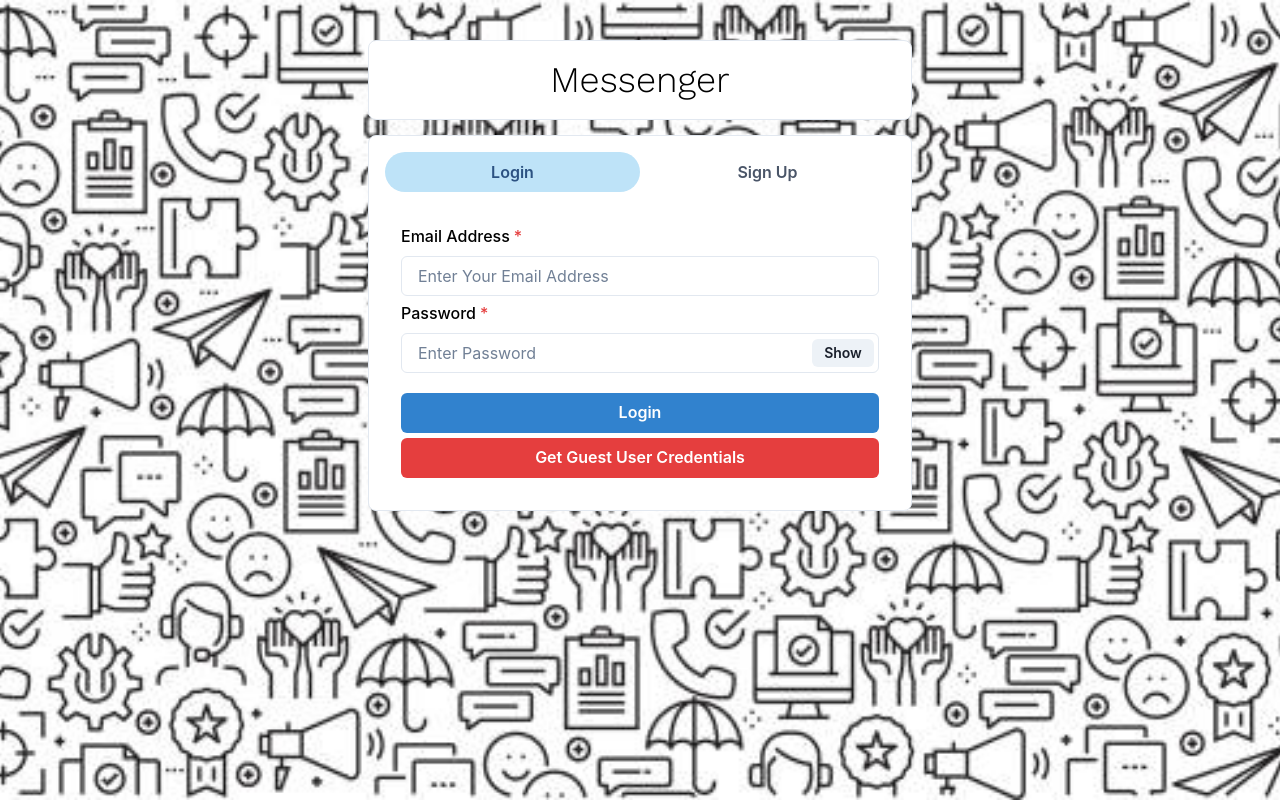
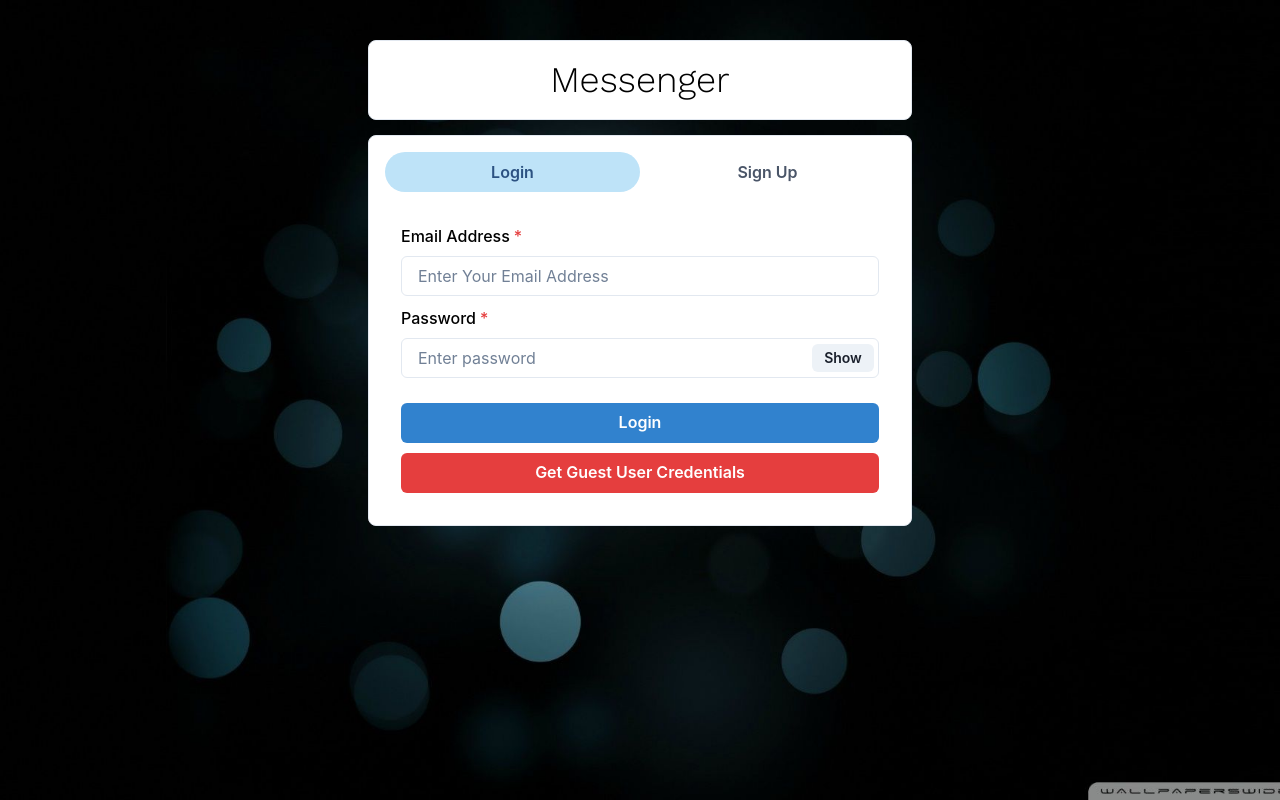
Before and after one commit to dinesh-singaria/MERN-chat-app, a React (Create React App) app in the folder frontend/: page / in a window 1280 px wide. Built offline with nearby package versions, Linux system fonts and the light colour scheme.

Commit message:
reverting to 737eec2a3bb43cfc27ecc445dd2fae7b334904d2

```diff
--- a/frontend/package.json
+++ b/frontend/package.json
@@ -29,8 +29,8 @@
     "web-vitals": "^2.1.4"
   },
   "scripts": {
-   "start": "react-app-rewired --openssl-legacy-provider start",
-    "build": "react-app-rewired --openssl-legacy-provider build",
+    "start": "react-app-rewired start",
+    "build": "react-app-rewired build",
     "test": "react-app-rewired test",
     "eject": "react-scripts eject"
   },
--- a/frontend/src/App.css
+++ b/frontend/src/App.css
@@ -3,7 +3,7 @@
 .App {
   min-height: 100vh;
   display: flex;
-  background-image: url("./background.jpg");
+  background-image: url("./bg.jpeg");
   background-size: cover;
   background-position: center;
   color: black;
--- a/frontend/src/Components/authentication/Login.js
+++ b/frontend/src/Components/authentication/Login.js
@@ -2,24 +2,22 @@ import { Button } from "@chakra-ui/button";
 import { FormControl, FormLabel } from "@chakra-ui/form-control";
 import { Input, InputGroup, InputRightElement } from "@chakra-ui/input";
 import { VStack } from "@chakra-ui/layout";
-import React from 'react'
 import { useState } from "react";
-import { useNavigate } from "react-router-dom";
 import axios from "axios";
 import { useToast } from "@chakra-ui/react";
+import { useNavigate } from "react-router-dom";
+import { ChatState } from "../../Context/ChatProvider";
 
-export default function Login() {
-  const navigate = useNavigate();
+const Login = () => {
   const [show, setShow] = useState(false);
+  const handleClick = () => setShow(!show);
   const toast = useToast();
   const [email, setEmail] = useState();
   const [password, setPassword] = useState();
   const [loading, setLoading] = useState(false);
 
-
-  const handleClick = () => setShow(!show);
-
-
+  const navigate = useNavigate();
+  const { setUser } = ChatState();
 
   const submitHandler = async () => {
     setLoading(true);
@@ -35,7 +33,6 @@ export default function Login() {
       return;
     }
 
-      // console.log(email, password);
     try {
       const config = {
         headers: {
@@ -49,7 +46,6 @@ export default function Login() {
         config
       );
 
-        console.log(JSON.stringify(data));
       toast({
         title: "Login Successful",
         status: "success",
@@ -57,11 +53,11 @@ export default function Login() {
         isClosable: true,
         position: "bottom",
       });
-        localStorage.setItem("userInfo", JSON.stringify(data));
+      setUser(data);
+      localStorage.setItem("userInfo", JSON.stringify(data) || "");
       setLoading(false);
       navigate("/chats");
     } catch (error) {
-        console.log(error);
       toast({
         title: "Error Occured!",
         description: error.response.data.message,
@@ -75,8 +71,7 @@ export default function Login() {
   };
 
   return (
-    <VStack spacing="5px">
-
+    <VStack spacing="10px">
       <FormControl id="email" isRequired>
         <FormLabel>Email Address</FormLabel>
         <Input
@@ -86,15 +81,14 @@ export default function Login() {
           onChange={(e) => setEmail(e.target.value)}
         />
       </FormControl>
-
       <FormControl id="password" isRequired>
         <FormLabel>Password</FormLabel>
         <InputGroup size="md">
           <Input
             value={password}
+            onChange={(e) => setPassword(e.target.value)}
             type={show ? "text" : "password"}
-        placeholder="Enter Password"
-        onChange={(e) => setPassword(e.target.value)}
+            placeholder="Enter password"
           />
           <InputRightElement width="4.5rem">
             <Button h="1.75rem" size="sm" onClick={handleClick}>
@@ -103,7 +97,6 @@ export default function Login() {
           </InputRightElement>
         </InputGroup>
       </FormControl>
-
       <Button
         colorScheme="blue"
         width="100%"
@@ -125,5 +118,7 @@ export default function Login() {
         Get Guest User Credentials
       </Button>
     </VStack>
-  )
-}
+  );
+};
+
+export default Login;
--- a/package.json
+++ b/package.json
@@ -6,7 +6,7 @@
   "scripts": {
     "start": "node backend/server.js",
     "server": "nodemon backend/server.js",
-    "build": "npm install && npm install --prefix frontend && npm run build --prefix frontend"
+    "build": "npm install --legacy-peer-deps && npm install --legacy-peer-deps --prefix frontend && npm run build --prefix frontend"
   },
   "keywords": [
     "mern",
@@ -18,7 +18,7 @@
     "bcryptjs": "^2.4.3",
     "colors": "^1.4.0",
     "dotenv": "^9.0.2",
-    "express": "^4.17.1",
+    "express": "^4.18.2",
     "express-async-handler": "^1.1.4",
     "jsonwebtoken": "^8.5.1",
     "mongoose": "^5.12.9",
```
Also changed, not shown: 2 other files (tests, documents, lock files or other folders). Lines whose indentation alone changed are shown as unchanged.
